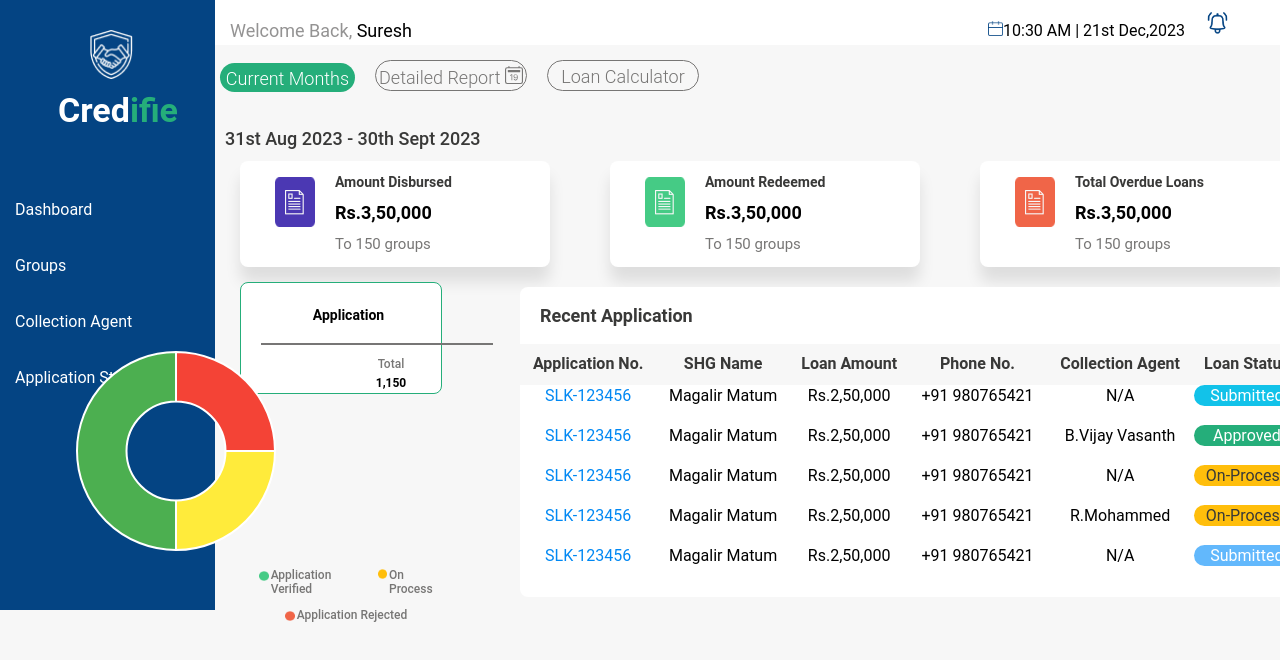
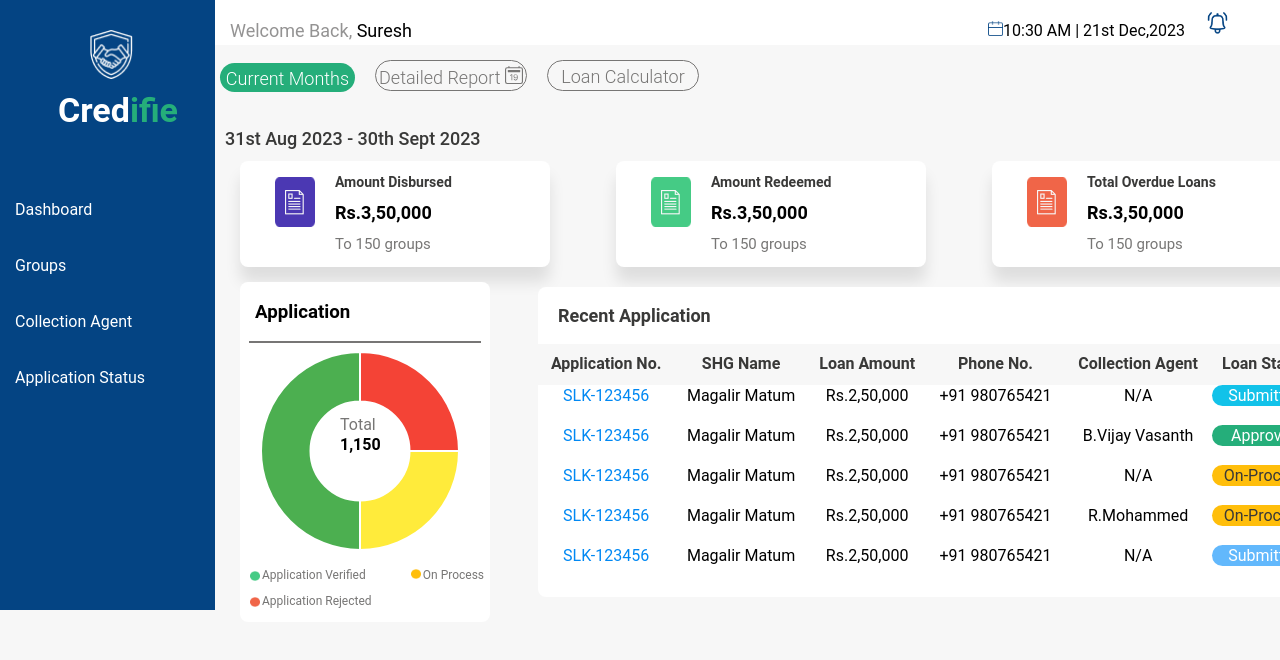
Before and after one commit to Baraneepriya31/Credifie---FE, a React (Create React App) app in the folder client/: page /home in a window 1280 px wide. Shown: the top 660 px of the page. Built offline with nearby package versions, Linux system fonts and the light colour scheme.

Commit message:
files added

```diff
--- a/client/src/Components/ApplicationStatus/application-status.css
+++ b/client/src/Components/ApplicationStatus/application-status.css
@@ -53,33 +53,12 @@
   font-weight: 500;
   font-size: 14px;
 }
-.application-status {
-  display: flex;
-  width: 160px;
-  height: 90px;
-  flex-direction: column;
-  align-items: center;
-  background-color: #ffffff;
-  color: black;
-  border: none;
-  border-radius: 8px;
-  padding: 10px 20px;
-  font-family: 'Roboto', sans-serif;
-  font-size: 12px;
-  font-weight: 500;
-  cursor: pointer;
-  margin-right: 30px;
-  transition: background-color 0.3s ease;
-  border: 1px solid #25AE7A;
-}
 
 .application-status-button:hover {
     background-color: #1F8B63;
     color: white;
 }
-.application-status-button p:hover{
-  color: white;
-}
+
 .application-count {
     font-size: 24px;
     font-weight: 700;
--- a/client/src/Components/ApplicationStatus/applicationStatus.jsx
+++ b/client/src/Components/ApplicationStatus/applicationStatus.jsx
@@ -332,9 +332,6 @@
       }
     }
   }, [counter]);
-
-
-
 
 
   // const handleRadioChange = (event) => {
```
